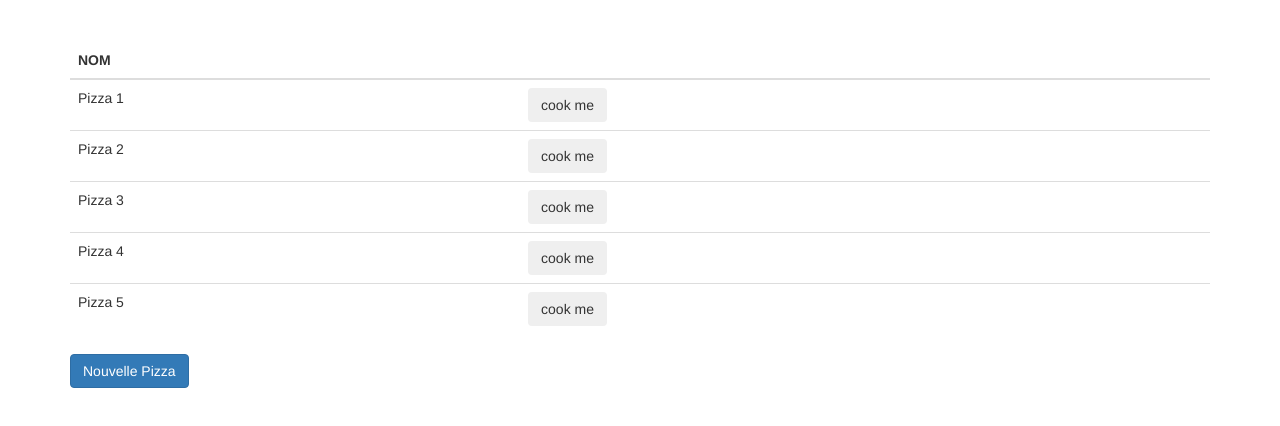
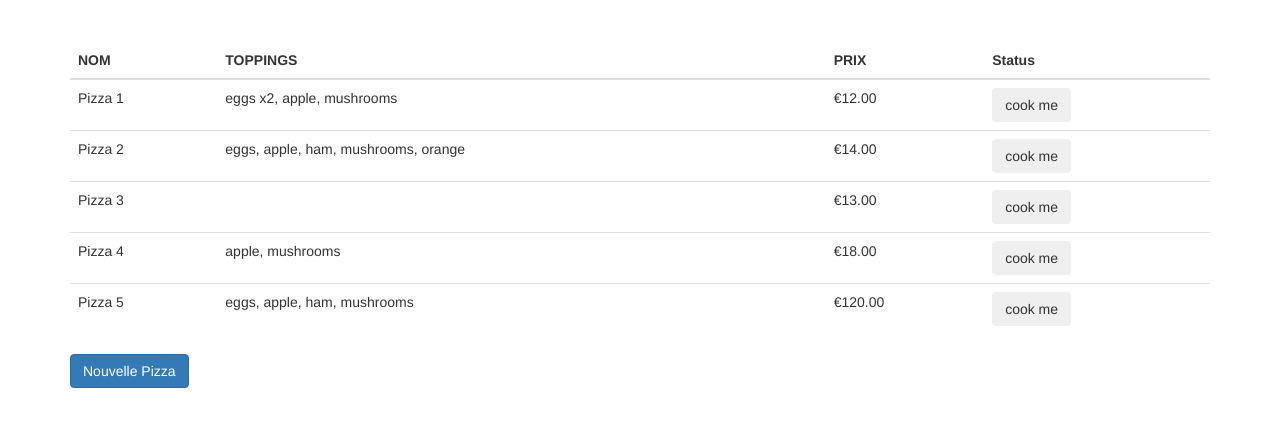
Before and after one commit to amonmart/AngularJS, a website with bundled scripts: page static/index.html in a window 1280 px wide. Built offline with nearby package versions, Linux system fonts and the light colour scheme; some packages are replaced by stand-ins of ours.

Commit message:
Commit Tri de la liste de pizza

```diff
--- a/src/pizza/index.js
+++ b/src/pizza/index.js
@@ -1,8 +1,10 @@
 import angular from 'angular'
 import { PizzaListController } from './pizza-list.controller'
+import { pizzaToppingsFilter } from './pizza-toppings.filter'
 
 export default
 
   angular.module('dtang.pizza', [])
     .controller('PizzaListController', PizzaListController)
+    .filter('pizzaToppings', pizzaToppingsFilter)
     .name
--- a/src/pizza/pizza-list.controller.js
+++ b/src/pizza/pizza-list.controller.js
@@ -1,14 +1,20 @@
+import { Pizza } from './pizza'
+
 export class PizzaListController {
   constructor ($timeout) {
     this.$timeout = $timeout
 
     this.pizzas = [
-      { name: 'Pizza 1', status: 0 },
-      { name: 'Pizza 2', status: 0 },
-      { name: 'Pizza 3', status: 0 },
-      { name: 'Pizza 4', status: 0 },
-      { name: 'Pizza 5', status: 0 }
-    ]
+      new Pizza({ name: 'Pizza 1', prix: 12, status: 0, toppings: ['eggs', 'eggs', 'apple', 'mushrooms'] }),
+      new Pizza({ name: 'Pizza 2', prix: 14, status: 0, toppings: ['eggs', 'apple', 'ham', 'mushrooms', 'orange'] }),
+      new Pizza({ name: 'Pizza 3', prix: 13, status: 0 }),
+      new Pizza({ name: 'Pizza 4', prix: 18, status: 0, toppings: ['apple', 'mushrooms'] }),
+      new Pizza({ name: 'Pizza 5', prix: 120, status: 0, toppings: ['eggs', 'apple', 'ham', 'mushrooms'] })
+    ].map(pizza => {
+      pizza._toppings = pizza.toppings2String()
+      pizza._toppingsLenght = pizza.toppings.length
+      return pizza
+    })
   }
 
   addPizza () {
--- /dev/null
+++ b/src/pizza/pizza-toppings.filter.js
@@ -0,0 +1,9 @@
+import { Pizza } from './pizza'
+
+export function pizzaToppingsFilter () {
+  return function (pizza) {
+    if (!pizza instanceof Pizza) return ''
+    if (pizza.toppings) return pizza.toppings2String()
+    return ''
+  }
+}
--- /dev/null
+++ b/src/pizza/pizza.js
@@ -0,0 +1,22 @@
+export class Pizza {
+  constructor ({name, prix, status, toppings = []}) {
+    this.name = name
+    this.prix = prix
+    this.toppings = toppings
+    this.status = status
+  }
+
+  toppings2String () {
+    return this.toppings
+      .reduce((accu, topping) => {
+        if (accu.indexOf(topping) === -1) accu.push(topping)
+        return accu
+      }, [])
+      .map(topping => {
+        const size = this.toppings.filter(item => item === topping).length
+        if (size > 1) return `${topping} x${size}`
+        return `${topping}`
+      })
+      .join(', ')
+  }
+}
--- a/static/pizza-list.html
+++ b/static/pizza-list.html
@@ -3,13 +3,17 @@
   <table class="table">
     <thead>
       <tr>
-        <th>NOM</th>
-        <th></th>
+        <th ng-click="predicate ='name'; reverse = !reverse">NOM</th>
+        <th ng-click="predicate ='_toppingsLenght'; reverse = !reverse ">TOPPINGS</th>
+        <th ng-click="predicate ='prix'; reverse = !reverse ">PRIX</th>
+        <th ng-click="predicate ='status'; reverse = !reverse ">Status</th>
       </tr>
     </thead>
     <tbody>
-      <tr ng-repeat="pizza in $ctrl.pizzas track by $index">
+      <tr ng-repeat="pizza in $ctrl.pizzas | orderBy:predicate:reverse track by $index">
         <td>{{ pizza.name }}</td>
+        <td>{{ pizza | pizzaToppings }}</td>
+        <td>{{ pizza.prix | currency:'€':2}}</td>
         <td>
           <button ng-click="$ctrl.cookPizza(pizza)" ng-if="!pizza.status" class="btn">cook me</button>
           <span ng-if="pizza.status">CUITE</span>
```
Also changed, not shown: static/one.html (deleted, +0 -1 lines), static/two.html (deleted, +0 -1 lines).
